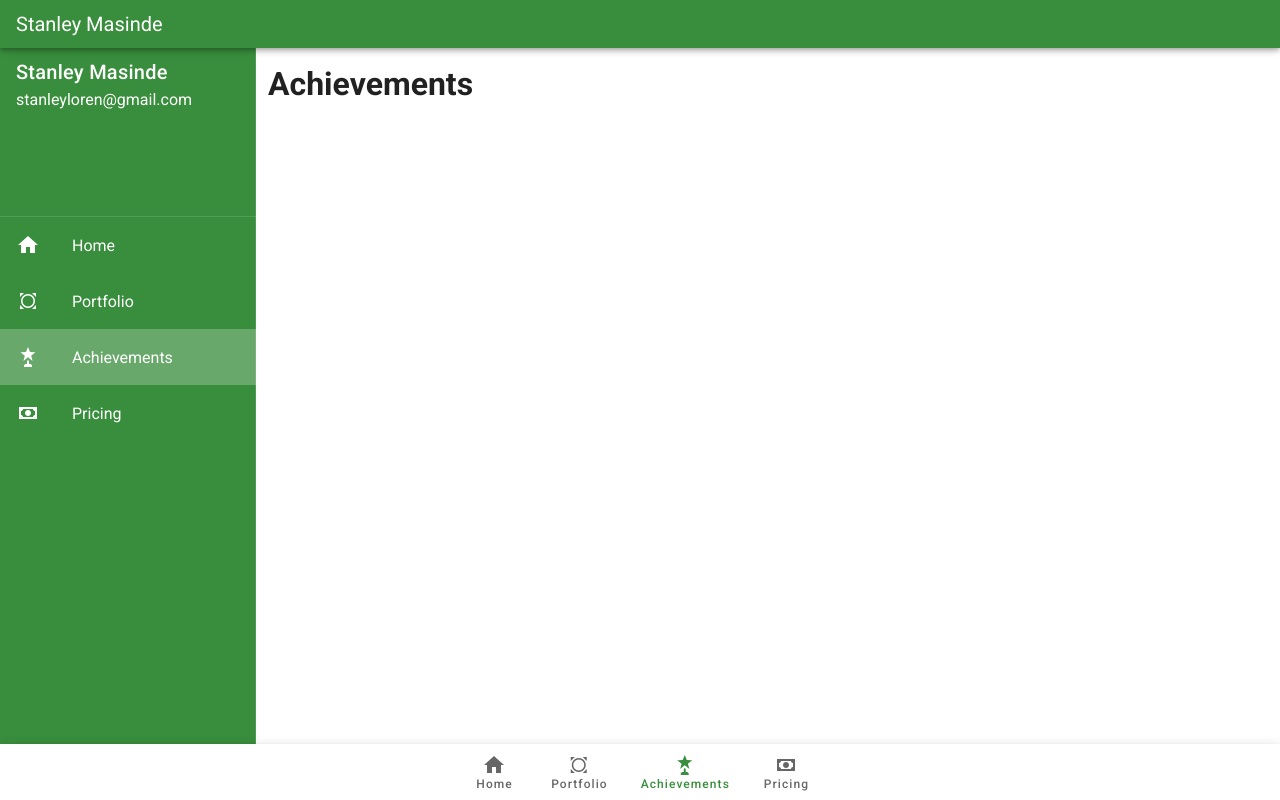
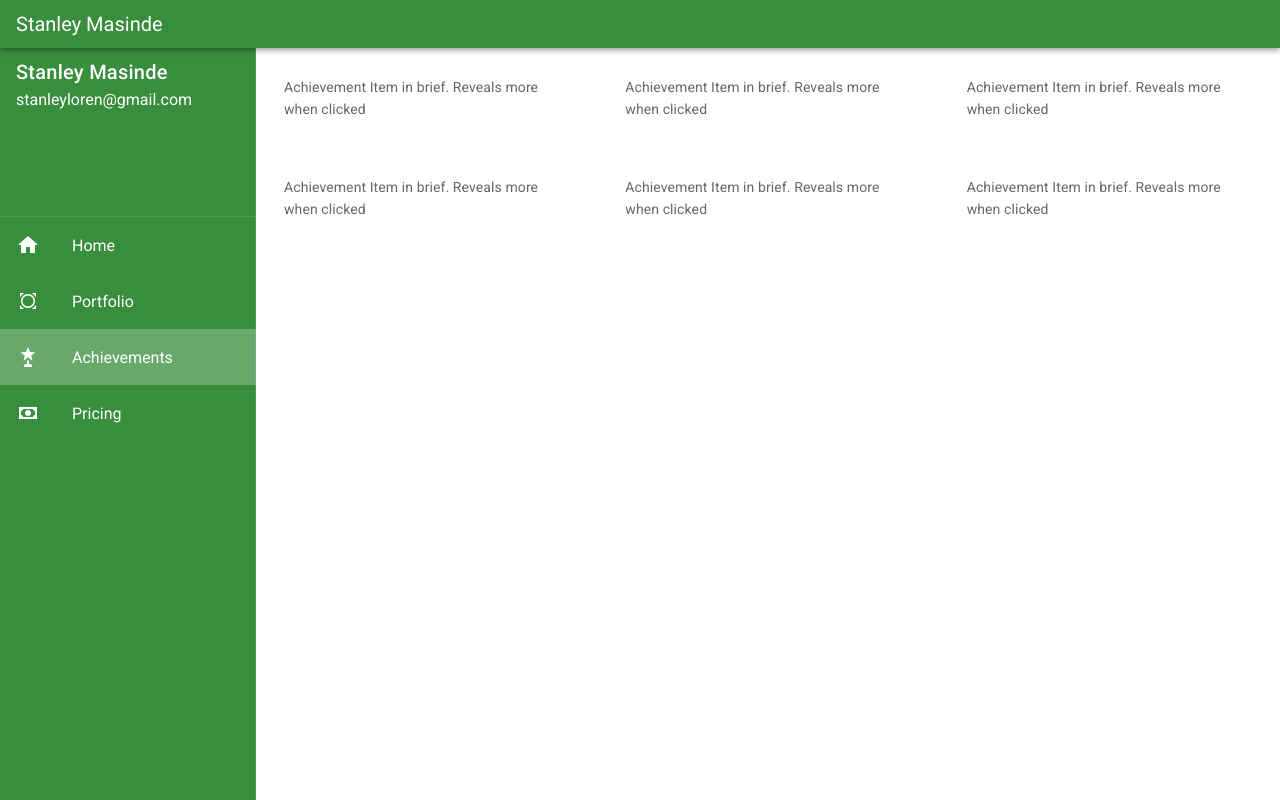
Before and after one commit to StanleyMasinde/website, a Vue app: page /achievements in a window 1280 px wide. Built offline with nearby package versions, Linux system fonts and the light colour scheme.

Commit message:
Hire me is now contact form, palceholders in all pages

```diff
--- a/src/App.vue
+++ b/src/App.vue
@@ -59,7 +59,7 @@
         <router-view></router-view>
       </v-container>
     </v-content>
-    <v-bottom-navigation color="primary" app>
+    <v-bottom-navigation class="d-lg-none" color="primary" app>
       <v-btn to="/">
         <span>Home</span>
         <v-icon>mdi-home</v-icon>
--- a/src/views/Achievements.vue
+++ b/src/views/Achievements.vue
@@ -1,3 +1,46 @@
 <template>
-  <h1>Achievements</h1>
+  <v-row justify="center">
+    <v-col cols="12" md="4" lg="4" xl="4"
+      ><v-card flat hover
+        ><v-card-text
+          >Achievement Item in brief. Reveals more when clicked</v-card-text
+        ></v-card
+      ></v-col
+    >
+    <v-col cols="12" md="4" lg="4" xl="4"
+      ><v-card flat hover
+        ><v-card-text
+          >Achievement Item in brief. Reveals more when clicked</v-card-text
+        ></v-card
+      ></v-col
+    >
+    <v-col cols="12" md="4" lg="4" xl="4"
+      ><v-card flat hover
+        ><v-card-text
+          >Achievement Item in brief. Reveals more when clicked</v-card-text
+        ></v-card
+      ></v-col
+    >
+    <v-col cols="12" md="4" lg="4" xl="4"
+      ><v-card flat hover
+        ><v-card-text
+          >Achievement Item in brief. Reveals more when clicked</v-card-text
+        ></v-card
+      ></v-col
+    >
+    <v-col cols="12" md="4" lg="4" xl="4"
+      ><v-card flat hover
+        ><v-card-text
+          >Achievement Item in brief. Reveals more when clicked</v-card-text
+        ></v-card
+      ></v-col
+    >
+    <v-col cols="12" md="4" lg="4" xl="4"
+      ><v-card flat hover
+        ><v-card-text
+          >Achievement Item in brief. Reveals more when clicked</v-card-text
+        ></v-card
+      ></v-col
+    >
+  </v-row>
 </template>
--- a/src/views/Home.vue
+++ b/src/views/Home.vue
@@ -1,37 +1,93 @@
 <template>
   <div>
+    <v-row justify="center">
+      <v-col cols="12" sm="10" md="6" lg="6">
         <v-card flat>
           <v-img src="/me-big.png" class="align-end">
-        <v-card-title class="font-weight-heavy">Stanley Masinde</v-card-title>
+            <v-card-title class="font-weight-bold headline text-grey lighten-2"
+              >Stanley Masinde</v-card-title
+            >
           </v-img>
 
           <v-card-actions>
-        <v-btn color="primary" text>Hire Me</v-btn>
+            <v-btn color="primary" text @click.prevent="dialog = !dialog"
+              >Contact Me</v-btn
+            >
 
-        <v-btn color="primary" href="//github.com/stannlee" target="_blank" text
-          >Github</v-btn
+            <v-btn
+              color="primary"
+              href="//github.com/stannlee"
+              target="_blank"
+              icon
             >
+              <v-icon>mdi-github-circle</v-icon>
+            </v-btn>
 
             <v-btn
               color="primary"
               href="//www.linkedin.com/in/stanley-masinde/"
               target="_blank"
-          text
-          >Linkedin</v-btn
+              icon
             >
+              <v-icon>mdi-linkedin</v-icon>
+            </v-btn>
+
+            <v-btn color="primary" @click="shareProfile" icon>
+              <v-icon>mdi-share-variant</v-icon>
+            </v-btn>
           </v-card-actions>
         </v-card>
+      </v-col>
 
-    <v-card flat>
+      <v-col cols="12" sm="10" md="6" lg="6">
+        <v-card flat shaped>
           <v-card-text>
+            <div class="body-2">
               I am a software engineer living in Nairobi, Kenya. A great fan of
-        technology, IT, and web development. He is passionate about creating
-        solutions on the web and making it a better place. I am more interested
-        in mobile web because most of internent users are on mobile. This drives
-        my development. I do mobile first develpment. This makes me a master of
-        Progressive Web Apps(PWAs)
+              technology, IT, and web development. I am passionate about
+              creating solutions on the web and making it a better place. I am
+              more interested in mobile web because most of internent users are
+              on mobile. This drives my development. I do mobile first
+              develpment. This makes me a master of Progressive Web Apps(PWAs)
+            </div>
           </v-card-text>
         </v-card>
+      </v-col>
+    </v-row>
+
+    <v-dialog v-model="dialog" width="600" persistent>
+      <v-card>
+        <v-card-title class="headline primary white--text" primary-title
+          >Contact Me</v-card-title
+        >
+
+        <v-card-text class="mt-3">
+          <v-alert v-if="info" type="info"
+            >Your Message was not sent because the app in in
+            development</v-alert
+          >
+          <v-form @submit.prevent="sendMessage">
+            <v-text-field clearable label="Your Name"></v-text-field>
+            <v-text-field
+              clearable
+              type="email"
+              label="Your Email"
+            ></v-text-field>
+            <v-textarea clearable label="Type Something nice here"></v-textarea>
+            <v-btn outlined color="secondary" block type="submit"
+              >Send Message</v-btn
+            >
+          </v-form>
+        </v-card-text>
+
+        <v-divider></v-divider>
+
+        <v-card-actions>
+          <v-spacer></v-spacer>
+          <v-btn color="warning" outlined @click="dialog = false">Cancel</v-btn>
+        </v-card-actions>
+      </v-card>
+    </v-dialog>
   </div>
 </template>
 
@@ -40,6 +96,37 @@
 
 export default {
   name: "home",
-  components: {}
+  components: {},
+  data() {
+    return {
+      dialog: false,
+      info: false
+    };
+  },
+  methods: {
+    sendMessage() {
+      this.info = true;
+
+      setTimeout(() => {
+        this.info = false;
+      }, 3000);
+    },
+    shareProfile() {
+      const profileData = {
+        title: "Stanley Masinde",
+        text: "Check out Stanley's website",
+        url: "/"
+      };
+
+      if (navigator.share) {
+        navigator
+          .share(profileData)
+          .then()
+          .catch();
+      } else {
+        //
+      }
+    }
+  }
 };
 </script>
--- a/src/views/Portfolio.vue
+++ b/src/views/Portfolio.vue
@@ -1,5 +1,48 @@
 <template>
-  <div class="about">
-    <h1>Portfolio Page</h1>
+  <div>
+    <v-row justify="center">
+      <v-col cols="12" md="4" lg="4" xl="4"
+        ><v-card flat hover
+          ><v-card-text
+            >Portfolio Item in brief. Reveals more when clicked</v-card-text
+          ></v-card
+        ></v-col
+      >
+      <v-col cols="12" md="4" lg="4" xl="4"
+        ><v-card flat hover
+          ><v-card-text
+            >Portfolio Item in brief. Reveals more when clicked</v-card-text
+          ></v-card
+        ></v-col
+      >
+      <v-col cols="12" md="4" lg="4" xl="4"
+        ><v-card flat hover
+          ><v-card-text
+            >Portfolio Item in brief. Reveals more when clicked</v-card-text
+          ></v-card
+        ></v-col
+      >
+      <v-col cols="12" md="4" lg="4" xl="4"
+        ><v-card flat hover
+          ><v-card-text
+            >Portfolio Item in brief. Reveals more when clicked</v-card-text
+          ></v-card
+        ></v-col
+      >
+      <v-col cols="12" md="4" lg="4" xl="4"
+        ><v-card flat hover
+          ><v-card-text
+            >Portfolio Item in brief. Reveals more when clicked</v-card-text
+          ></v-card
+        ></v-col
+      >
+      <v-col cols="12" md="4" lg="4" xl="4"
+        ><v-card flat hover
+          ><v-card-text
+            >Portfolio Item in brief. Reveals more when clicked</v-card-text
+          ></v-card
+        ></v-col
+      >
+    </v-row>
   </div>
 </template>
```
Lines whose indentation alone changed are shown as unchanged.
